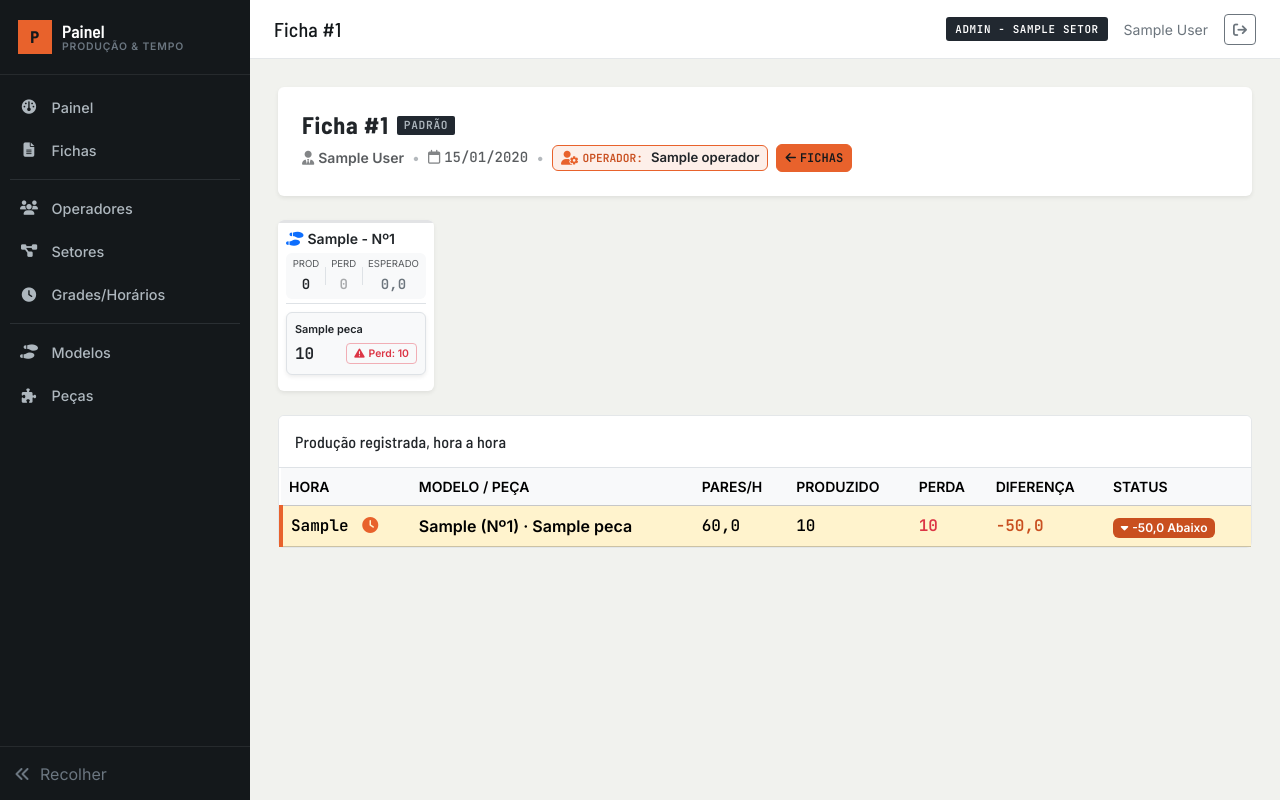
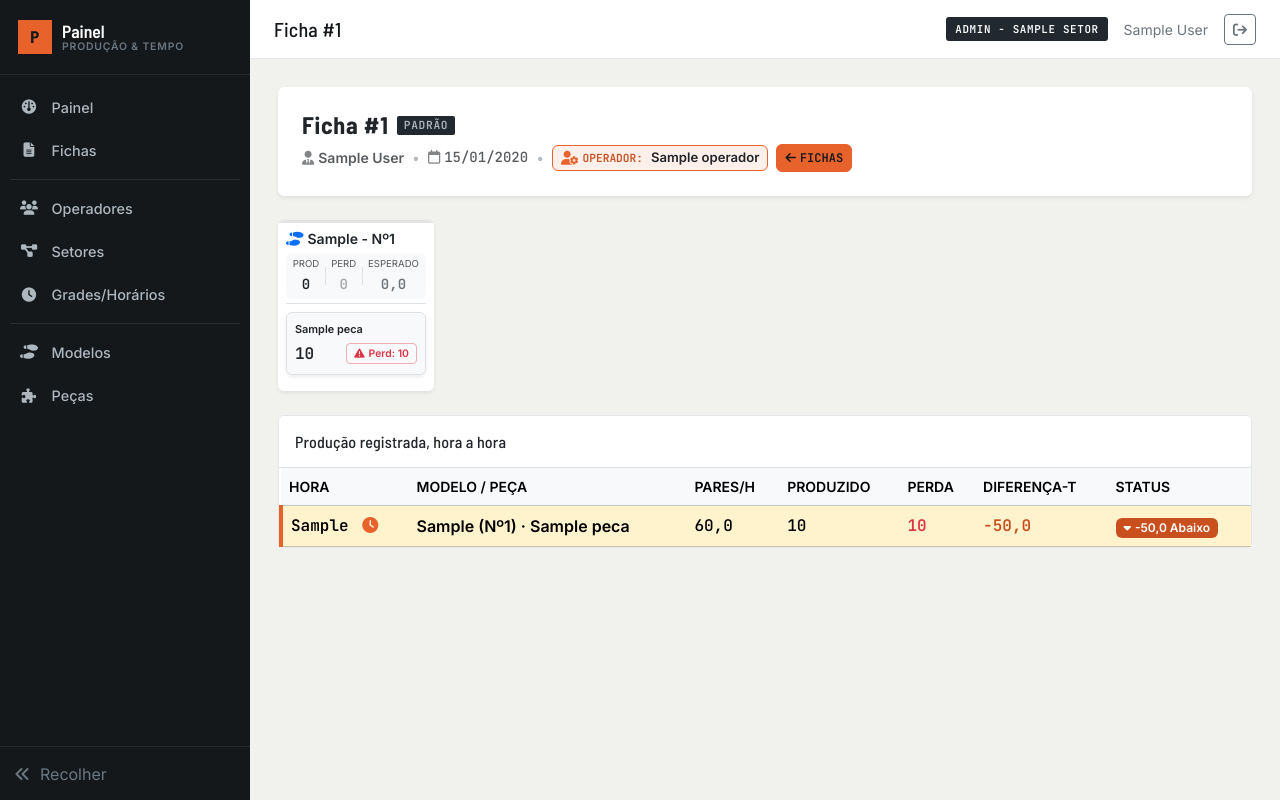
Before and after one commit to Luannz/Sistema_Tempo_Producao, a Django app: page /fichas/1/visualizar/ in a window 1280 px wide. Run offline with Django 5.2, Linux system fonts and the light colour scheme; a user stored in the database is signed in; tables that the repository leaves empty hold one stand-in row (values such as "Sample post").

Commit message:
diferença agora é diferença-T pra saber que é do tempo, e mudei pra nao quebrar linha o input de peça, pra ficar melhor no tablet

```diff
--- a/config/settings.py
+++ b/config/settings.py
@@ -30,6 +30,7 @@ SECRET_KEY = os.getenv('SECRET_KEY', 'django-insecure-^6kmub%5+z!(6m8#3*d9calsw%
 
 # SECURITY WARNING: don't run with debug turned on in production!
 DEBUG = os.getenv('DEBUG', 'False') == 'True'
+
 
 ALLOWED_HOSTS = [
     '*',
--- a/core/templates/core/detalhe_ficha.html
+++ b/core/templates/core/detalhe_ficha.html
@@ -136,7 +136,7 @@
 
               <!-- Peça (3 Colunas) -->
               <div class="col-md-3">
-                <label class="form-label fw-semibold small text-uppercase text-secondary" for="{{ registro_form.peca.id_for_label }}">
+                <label class="form-label fw-semibold small text-uppercase text-secondary text-nowrap" for="{{ registro_form.peca.id_for_label }}">
                   Peça (Opcional)
                 </label>
                 {{ registro_form.peca }}
@@ -226,7 +226,7 @@
                 <th>Pares/H</th>
                 <th>Perda</th>
                 <th>Produzido</th>
-                <th>Diferença</th>
+                <th>Diferença-T</th>
                 <th class="pe-3">Status</th>
               </tr>
             </thead>
--- a/core/templates/core/visualizar_ficha.html
+++ b/core/templates/core/visualizar_ficha.html
@@ -229,7 +229,7 @@
             <th>Pares/H</th>
             <th>Produzido</th>
             <th>Perda</th>
-            <th>Diferença</th>
+            <th>Diferença-T</th>
             <th>Status</th>
           </tr>
         </thead>
```
